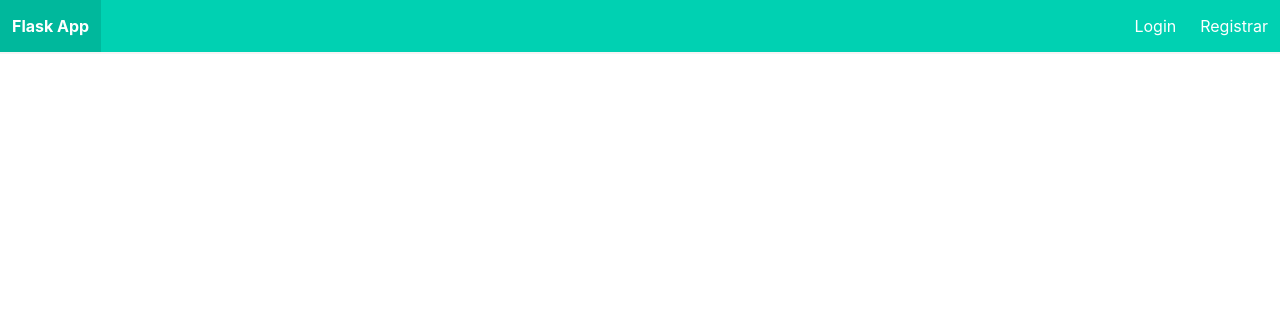
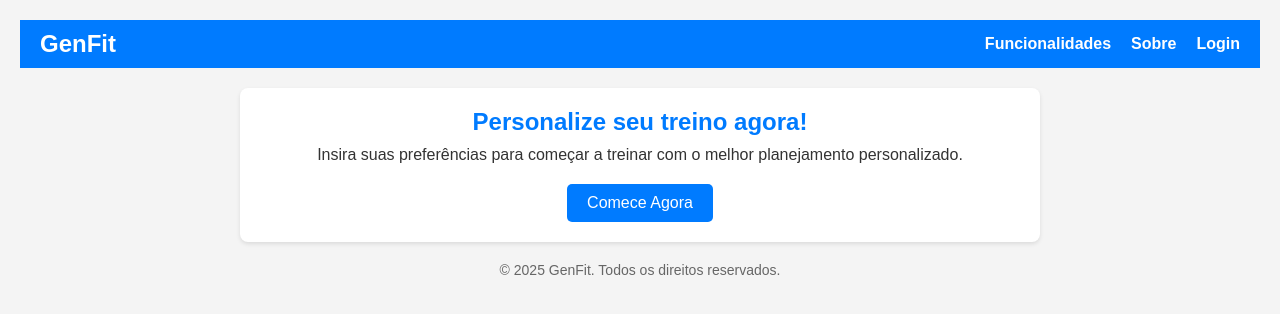
Before and after one commit to Gabriel-olimpio/genfit-app, a Flask app: page / in a window 1280 px wide. Shown: the top 314 px of the page. Run offline with Flask 3, Linux system fonts and the light colour scheme.

Commit message:
Descrição das alterações realizadas

```diff
--- a/app.py
+++ b/app.py
@@ -54,7 +54,7 @@ class Usuario(UserMixin, db.Model):
 
 @app.route('/')
 def home():
-    return render_template('base.html')
+    return render_template('index.html')
 
 @app.errorhandler(403)
 def forbidden(error):
--- a/static/style.css
+++ b/static/style.css
@@ -0,0 +1,112 @@
+/* Reset básico */
+* {
+  margin: 0;
+  padding: 0;
+  box-sizing: border-box;
+}
+
+body {
+  font-family: Arial, sans-serif;
+  background-color: #f4f4f4;
+  color: #333;
+  padding: 20px;
+}
+
+/* Cabeçalho */
+header {
+  display: flex;
+  justify-content: space-between;
+  align-items: center;
+  background: #007BFF;
+  color: #fff;
+  padding: 10px 20px;
+}
+
+header .brand h1 {
+  font-size: 24px;
+  margin: 0;
+}
+
+header nav ul {
+  list-style: none;
+  display: flex;
+  gap: 20px;
+}
+
+header nav ul li {
+  display: inline;
+}
+
+header nav ul li a {
+  color: #fff;
+  text-decoration: none;
+  font-weight: bold;
+}
+
+header nav ul li a:hover {
+  text-decoration: underline;
+}
+
+/* Conteúdo Principal */
+main {
+  margin: 20px auto;
+  padding: 20px;
+  background: #fff;
+  border-radius: 8px;
+  box-shadow: 0 2px 4px rgba(0, 0, 0, 0.1);
+  max-width: 800px;
+  text-align: center;
+}
+
+main h2 {
+  margin-bottom: 10px;
+  font-size: 24px;
+  color: #007BFF;
+}
+
+main p {
+  margin-bottom: 20px;
+  font-size: 16px;
+}
+
+.btn {
+  display: inline-block;
+  padding: 10px 20px;
+  background: #007BFF;
+  color: #fff;
+  text-decoration: none;
+  border-radius: 5px;
+  font-size: 16px;
+  transition: background 0.3s ease;
+}
+
+.btn:hover {
+  background: #0056b3;
+}
+
+/* Rodapé */
+footer {
+  text-align: center;
+  margin-top: 20px;
+  font-size: 14px;
+  color: #666;
+}
+/* Estilos para Login e Registro */
+.box.small-box {
+  max-width: 400px;
+  margin: 50px auto;
+  padding: 20px;
+  background: #fff;
+  border-radius: 8px;
+  box-shadow: 0 2px 4px rgba(0, 0, 0, 0.1);
+}
+
+.button.is-primary {
+  background-color: #007BFF;
+  border-color: #007BFF;
+}
+
+.button.is-primary:hover {
+  background-color: #0056b3;
+  border-color: #0056b3;
+}
--- a/templates/index.html
+++ b/templates/index.html
@@ -1,14 +1,33 @@
 <!DOCTYPE html>
 <html lang="pt-br">
 <head>
-    <meta charset="UTF-8">
-    <meta name="viewport" content="width=device-width, initial-scale=1.0">
-    <title>GenFit</title>
-    <link rel="stylesheet" type="text/css" href="{{url_for('static', filename='style.css')}}">
+  <meta charset="UTF-8">
+  <meta name="viewport" content="width=device-width, initial-scale=1.0">
+  <title>GenFit</title>
+  <link rel="stylesheet" href="{{ url_for('static', filename='style.css') }}">
 </head>
 <body>
-    <p>Bem vindo ao meu app flask!
-        O banco de dados foi configurado!!
-    </p>
+  <header>
+    <div class="brand">
+      <h1>GenFit</h1>
+    </div>
+    <nav>
+      <ul>
+        <li><a href="#features">Funcionalidades</a></li>
+        <li><a href="#about">Sobre</a></li>
+        <li><a href="/login">Login</a></li>
+      </ul>
+    </nav>
+  </header>
+  <main>
+    <section>
+      <h2>Personalize seu treino agora!</h2>
+      <p>Insira suas preferências para começar a treinar com o melhor planejamento personalizado.</p>
+      <a href="/register" class="btn">Comece Agora</a>
+    </section>
+  </main>
+  <footer>
+    <p>&copy; 2025 GenFit. Todos os direitos reservados.</p>
+  </footer>
 </body>
 </html>
--- a/templates/login.html
+++ b/templates/login.html
@@ -1,8 +1,8 @@
 {% extends 'base.html' %}
 
 {% block content %}
-<div class="box">
-    <h1 class="title has-text-centered">Login</h1>
+<div class="box small-box">
+    <h1 class="title has-text-centered">GenFit</h1>
     <form method="POST">
         <div class="field">
             <label class="label" for="email">Email:</label>
```
Also changed, not shown: templates/register.html (+2 -13 lines), 1 other file.
